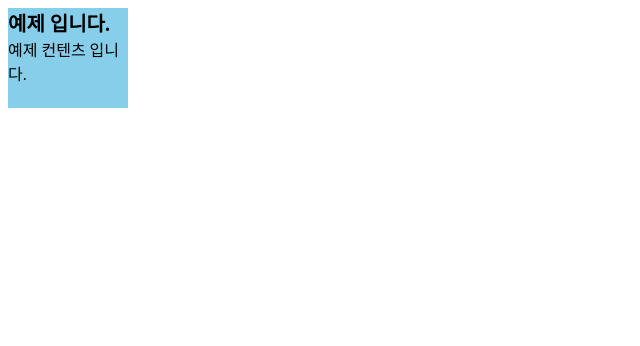
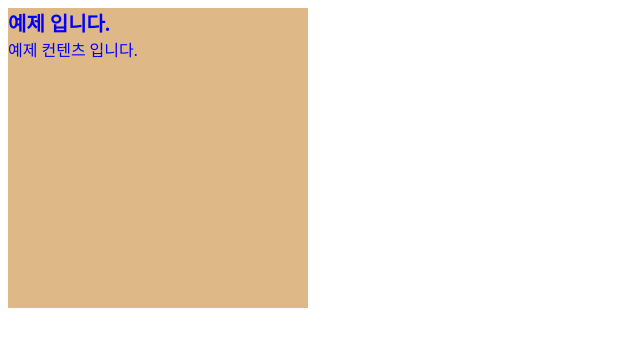
Before and after one commit to rmsoft-insu/nextboard, a Next.js app: page /examples/styleprop in a window 1280 px wide. Shown: the top 346 px of the page, without its empty margins (0-640 px from the left). Built offline with nearby package versions, Linux system fonts and the light colour scheme.

Commit message:
Component 에 Style 적용

```diff
--- a/pages/examples/styleprop.tsx
+++ b/pages/examples/styleprop.tsx
@@ -1,10 +1,18 @@
 import ExampleComponent from "@/components/examples/PropExample";
+import styled from "styled-components";
+
+const StyleWrapper = styled(ExampleComponent)`
+  width: 300px;
+  height: 300px;
+  background-color: burlywood;
+  color: blue;
+`;
 
 const StyleProp = () => {
   return (
-    <ExampleComponent>
+    <StyleWrapper>
       <div>예제 컨텐츠 입니다.</div>
-    </ExampleComponent>
+    </StyleWrapper>
   );
 };
 
```
